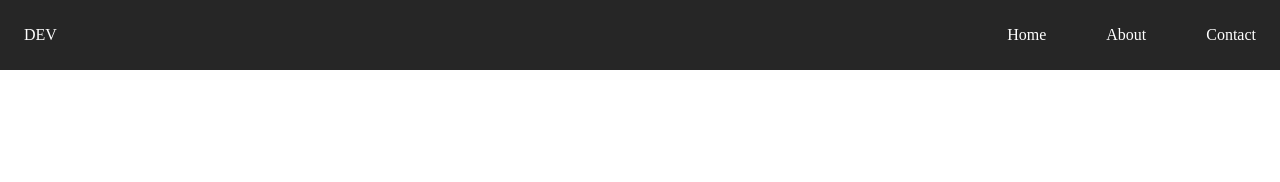
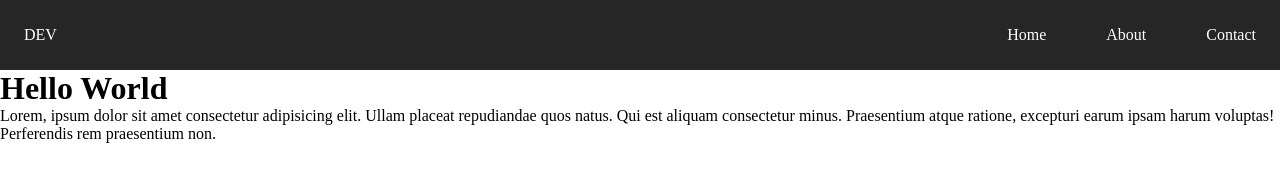
Before and after one commit to irfanfauzi85/simple-navbar, a plain HTML site: page index.html in a window 1280 px wide. Drawn offline with Linux system fonts and the light colour scheme.

Commit message:
second commit

```diff
--- a/index.html
+++ b/index.html
@@ -31,6 +31,11 @@
         </div>
       </nav>
     </header>
+
+    <main>
+      <h1>Hello World</h1>
+      <p>Lorem, ipsum dolor sit amet consectetur adipisicing elit. Ullam placeat repudiandae quos natus. Qui est aliquam consectetur minus. Praesentium atque ratione, excepturi earum ipsam harum voluptas! Perferendis rem praesentium non.</p>
+    </main>
     <script src="script.js"></script>
   </body>
 </html>
```
